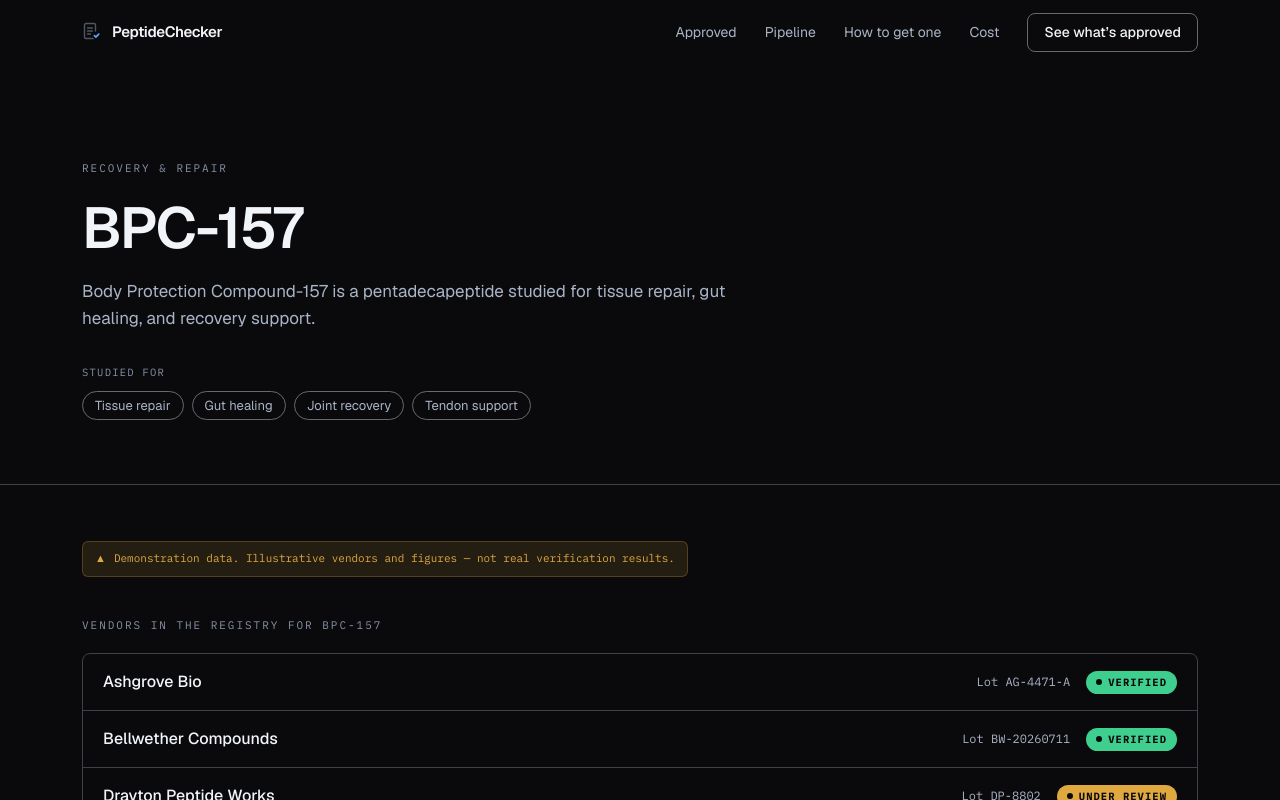
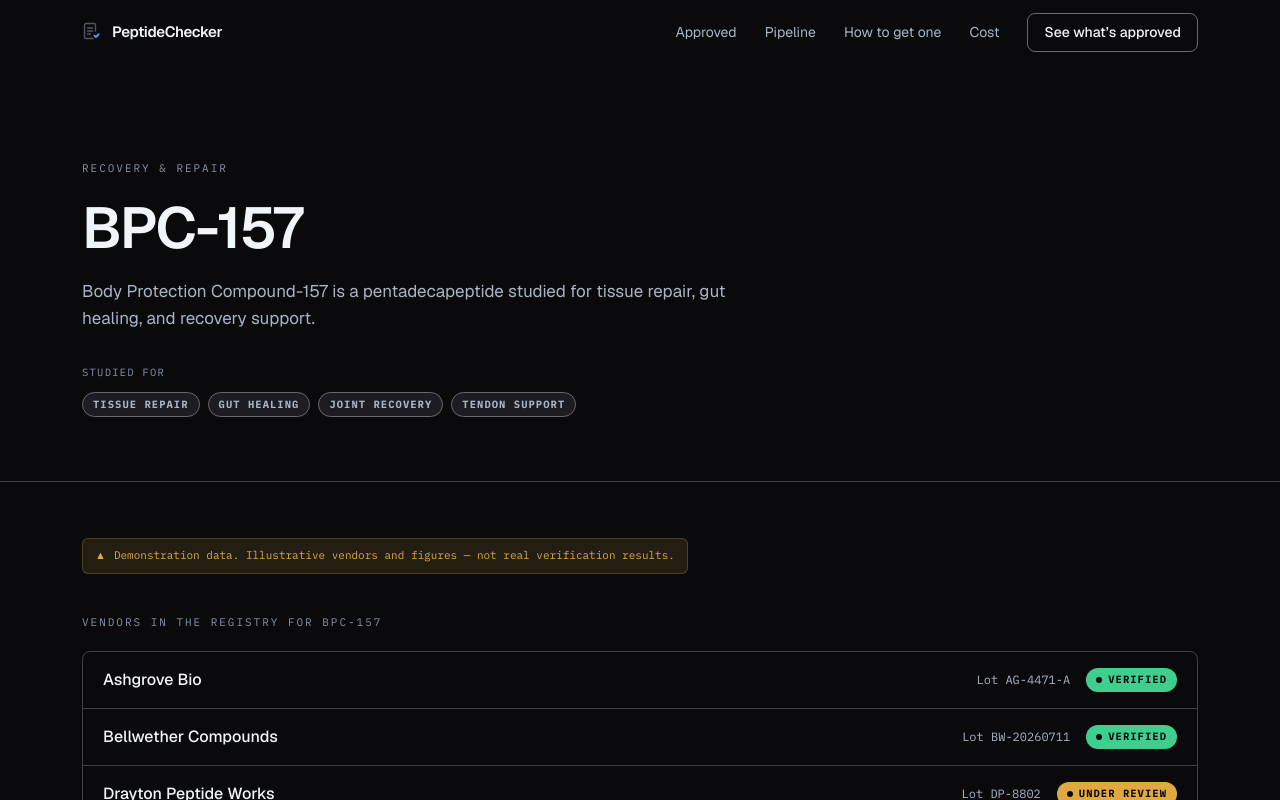
Before and after one commit to cockmankevin-design/peptidechecker, a Next.js app: page /peptides/bpc-157 in a window 1280 px wide. Shown: the top 800 px of the page. Built offline with nearby package versions, Linux system fonts and the light colour scheme.

Commit message:
Peptide page: 'Studied for' tags render as Pill

```diff
--- a/app/peptides/[slug]/page.tsx
+++ b/app/peptides/[slug]/page.tsx
@@ -1,7 +1,7 @@
 import Link from "next/link";
 import { notFound } from "next/navigation";
 
-import { Container, DemoNotice, Eyebrow, PageHeader, Section, StatusChip } from "@/components/site/ui";
+import { Container, DemoNotice, Eyebrow, PageHeader, Pill, Section, StatusChip } from "@/components/site/ui";
 import { getProducts } from "@/lib/content";
 import { DEMO_REGISTRY } from "@/lib/demo-registry";
 
@@ -28,8 +28,8 @@ export default async function PeptidePage({ params }: { params: Promise<{ slug:
             <p className="font-mono text-[10.5px] uppercase tracking-[0.12em] text-dim">Studied for</p>
             <ul className="mt-2.5 flex flex-wrap gap-2">
               {product.commonUses.map((u) => (
-                <li key={u} className="rounded-full border border-line-strong px-3 py-1 text-[13px] text-muted">
-                  {u}
+                <li key={u}>
+                  <Pill tone="neutral">{u}</Pill>
                 </li>
               ))}
             </ul>
```
